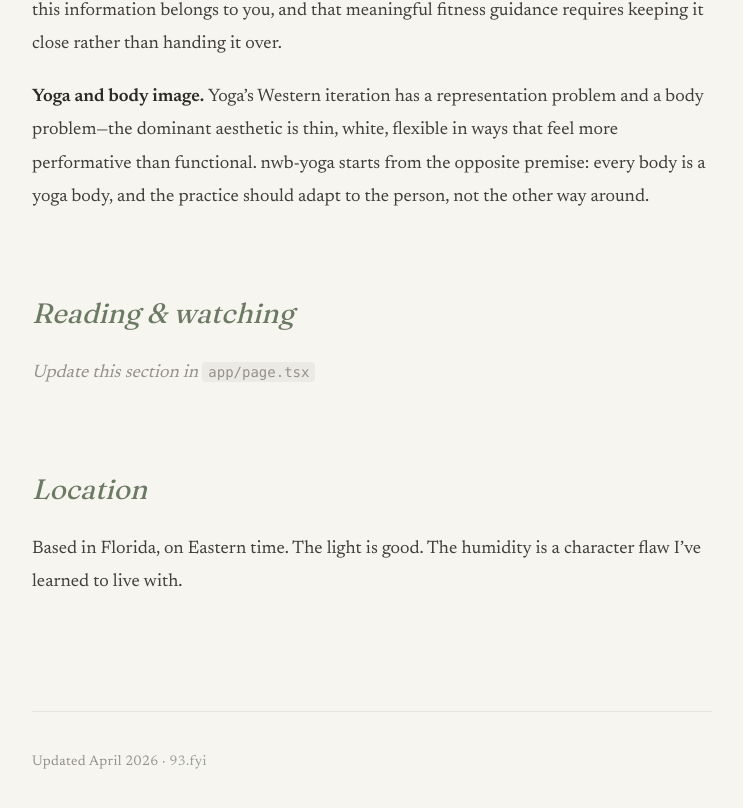
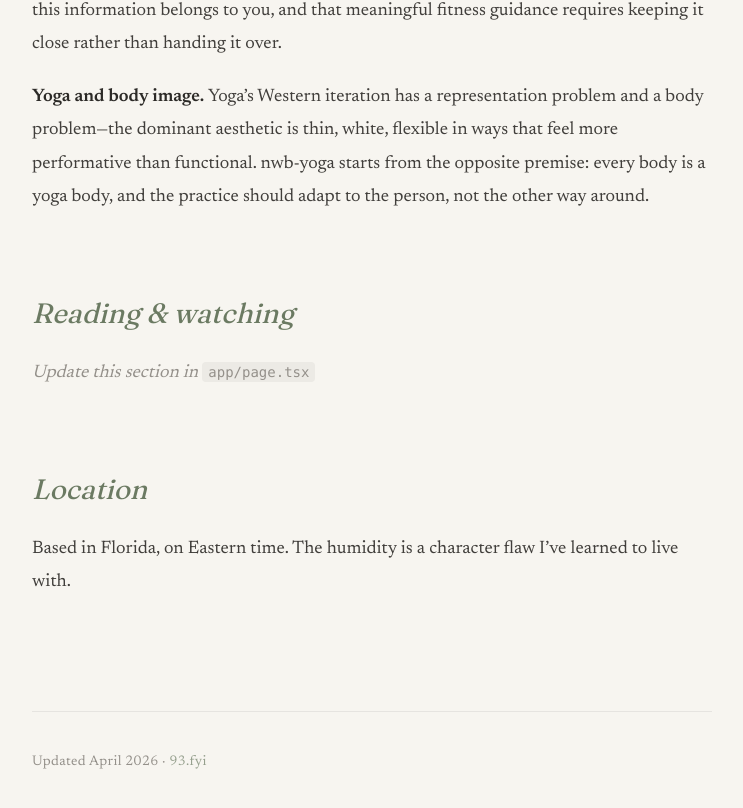
Before and after one commit to karlmarx/now-93fyi, a Next.js app: page / in a window 1280 px wide. Shown: the part 1298-2106 px from the top of the page, without its empty margins (268-1011 px from the left). Built offline with nearby package versions, Linux system fonts and the light colour scheme.

Commit message:
copy: remove 'The light is good'

```diff
--- a/app/page.tsx
+++ b/app/page.tsx
@@ -170,7 +170,7 @@ export default function NowPage() {
           </h2>
           <div className="font-prose text-[1.125rem] leading-[1.85] text-fg/90">
             <p>
-              Based in Florida, on Eastern time. The light is good. The
+              Based in Florida, on Eastern time. The
               humidity is a character flaw I&rsquo;ve learned to live with.
             </p>
           </div>
```
